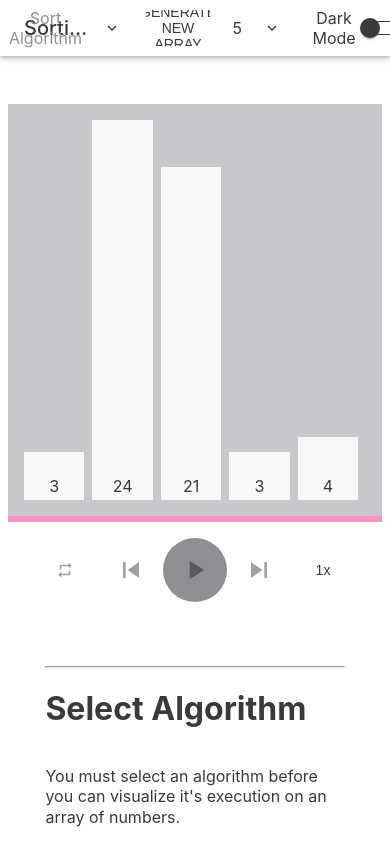
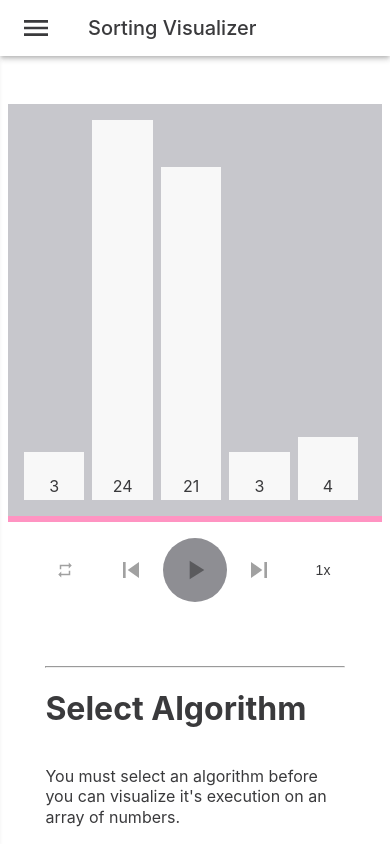
Before and after one commit to ramiz-rahman/sort-visualizer, a React (Create React App) app: page / in a window 390 px wide. Shown: the top 844 px of the page. Built offline with nearby package versions, Linux system fonts and the light colour scheme.

Commit message:
refactor: TopBar and App
The TopBar and the App components are refactored to make
use of the newly created AppControls and AppDrawer
components. This makes the app responsive and usable on
mobile devices.

```diff
--- a/src/App.css
+++ b/src/App.css
@@ -15,21 +15,8 @@
 .App__Body {
   padding-top: 64px;
 }
-.App-logo {
-  height: 40vmin;
+
+.App_modal_open {
+  height: 100vh;
+  overflow-y: hidden;
 }
-
-.App-header {
-  background-color: #282c34;
-  min-height: 100vh;
-  display: flex;
-  flex-direction: column;
-  align-items: center;
-  justify-content: center;
-  font-size: calc(10px + 2vmin);
-  color: white;
-}
-
-.App-link {
-  color: #09d3ac;
-}
--- a/src/App.js
+++ b/src/App.js
@@ -2,7 +2,9 @@ import React, { Component } from 'react';
 import './App.css';
 import './AppDark.css';
 
+import AppControls from './components/molecules/AppControls';
 import TopBar from './components/organisms/TopBar';
+import AppDrawer from './components/organisms/AppDrawer';
 import SortVisualizer from './components/organisms/SortVisualizer';
 
 import BubbleSort, {
@@ -33,7 +35,10 @@ import HeapSort, {
   HeapSortKey,
   HeapSortDesc
 } from './algorithms/HeapSort';
-import ShellSort, { ShellSortKey, ShellSortDesc } from './algorithms/ShellSort';
+import ShellSort, {
+  ShellSortKey,
+  ShellSortDesc
+} from './algorithms/ShellSort';
 
 class App extends Component {
   state = {
@@ -41,7 +46,8 @@ class App extends Component {
     array: [],
     arraySize: 5,
     trace: [],
-    algorithm: null
+    algorithm: null,
+    appDrawerOpen: false
   };
 
   ALGORITHM = {
@@ -125,23 +131,46 @@ class App extends Component {
     this.setState((prevState) => ({ darkMode: !prevState.darkMode }));
   };
 
+  toggleAppDrawer = () => {
+    this.setState((prevState) => ({
+      appDrawerOpen: !prevState.appDrawerOpen
+    }));
+  };
+
   render() {
     let theme = `App`;
     if (this.state.darkMode) theme += ` App_dark`;
+    if (this.state.appDrawerOpen) theme += ` App_modal_open`;
 
     const colorKey = this.ALGORITHM_KEY[this.state.algorithm];
     const desc = this.ALGORITHM_DESC[this.state.algorithm];
 
+    const controls = (
+      <AppControls
+        onGenerateRandomArray={this.generateRandomArray}
+        algorithm={this.state.algorithm}
+        onAlgorithmChange={this.handleAlgorithmChange}
+        arraySize={this.state.arraySize}
+        onArraySizeChange={this.handleArraySizeChange}
+        onToggleDarkMode={this.toggleDarkMode}
+      />
+    );
+
     return (
       <div className={theme}>
         <TopBar
-          onGenerateRandomArray={this.generateRandomArray}
-          algorithm={this.state.algorithm}
-          onAlgorithmChange={this.handleAlgorithmChange}
-          arraySize={this.state.arraySize}
-          onArraySizeChange={this.handleArraySizeChange}
-          onToggleDarkMode={this.toggleDarkMode}
-        />
+          drawerOpen={this.state.appDrawerOpen}
+          toggleDrawer={this.toggleAppDrawer}
+        >
+          {controls}
+        </TopBar>
+
+        <AppDrawer
+          open={this.state.appDrawerOpen}
+          closeDrawer={this.toggleAppDrawer}
+        >
+          {controls}
+        </AppDrawer>
 
         <main className="App__Body">
           <SortVisualizer
--- a/src/components/organisms/TopBar/index.js
+++ b/src/components/organisms/TopBar/index.js
@@ -3,66 +3,27 @@ import PropTypes from 'prop-types';
 import './style.css';
 
 import Button from '../../atoms/Button';
-import Switch from '../../atoms/Switch';
-import Menu from '../../molecules/Menu';
+import { MdMenu as Hamburger, MdClose as Close } from 'react-icons/md';
 
-const TopBar = ({
-  algorithm,
-  onAlgorithmChange,
-  onGenerateRandomArray,
-  arraySize,
-  onArraySizeChange,
-  onToggleDarkMode
-}) => {
+const TopBar = ({ drawerOpen, toggleDrawer, children }) => {
   return (
     <header className="TopBar">
       <div className="TopBar__Row">
         <section className="TopBar__Section">
-          {/* <button>Menu</button> */}
+          <Button
+            icon={drawerOpen ? Close : Hamburger}
+            className="TopBar__MenuButton"
+            iconClass="TopBar__Icon"
+            onClick={toggleDrawer}
+          />
           <span className="TopBar__Title">Sorting Visualizer</span>
         </section>
         <section className="TopBar__Section TopBar__Section_align_end">
-          <Menu
-            placeholder="Sort Algorithm"
-            items={[
-              'Bubble Sort',
-              'Selection Sort',
-              'Insertion Sort',
-              'Merge Sort',
-              'Quick Sort',
-              'Quick Sort 3',
-              'Heap Sort',
-              'Shell Sort'
-            ]}
-            selected={algorithm}
-            onSelect={onAlgorithmChange}
-          />
-
-          <Button onClick={onGenerateRandomArray}>
-            Generate New Array
-          </Button>
-
-          <Menu
-            placeholder="Array Size"
-            items={['5', '10', '25', '50', '75', '100']}
-            selected={String(arraySize)}
-            onSelect={onArraySizeChange}
-          />
-
-          <Switch label="Dark Mode" onSwitch={onToggleDarkMode} />
+          {children}
         </section>
       </div>
     </header>
   );
 };
 
-TopBar.propTypes = {
-  algorithm: PropTypes.string,
-  onAlgorithmChange: PropTypes.func.isRequired,
-  onGenerateRandomArray: PropTypes.func.isRequired,
-  arraySize: PropTypes.number,
-  onArraySizeChange: PropTypes.func.isRequired,
-  onToggleDarkMode: PropTypes.func.isRequired
-};
-
 export default TopBar;
--- a/src/components/organisms/TopBar/style.css
+++ b/src/components/organisms/TopBar/style.css
@@ -5,6 +5,7 @@
   --top-bar-section-vertical-padding: 8px;
   --top-bar-section-horizontal-padding: 12px;
 
+  --top-bar-content-display: none;
   --top-bar-mobile-breakpoint: 599px;
 
   display: flex;
@@ -14,7 +15,7 @@
   width: 100%;
 
   background-color: var(--background-color-3);
-  z-index: 4;
+  z-index: 105;
   box-shadow: var(--elevation-umbra-4) var(--elevation-umbra-color),
     var(--elevation-penumbra-4) var(--elevation-penumbra-color);
 
@@ -27,6 +28,14 @@
     --top-bar-row-height: 56px;
     --top-bar-section-vertical-padding: 4px;
     --top-bar-section-horizontal-padding: 4px;
+    --top-bar-menu-button-display: inline-block;
+  }
+}
+
+@media (min-width: 768px) {
+  .TopBar {
+    --top-bar-menu-button-display: none;
+    --top-bar-content-display: inline-flex;
   }
 }
 
@@ -53,6 +62,7 @@
 }
 
 .TopBar__Section_align_end {
+  display: var(--top-bar-content-display);
   justify-content: flex-end;
   order: 1;
 }
@@ -70,3 +80,13 @@
   overflow: hidden;
   z-index: 1;
 }
+
+.TopBar__MenuButton {
+  display: var(--top-bar-menu-button-display);
+}
+
+.TopBar__Icon {
+  height: 2rem;
+  width: 2rem;
+  margin: 0;
+}
```
